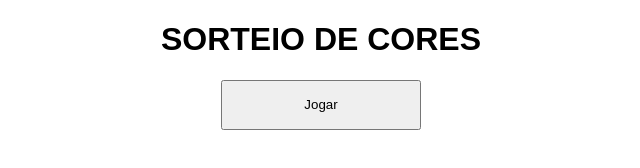
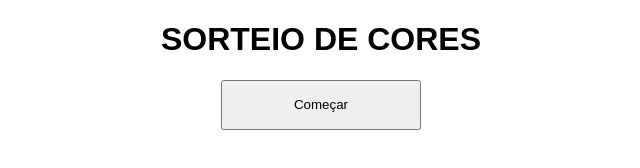
Before and after one commit to tiagolima05/Jogo_das_Cores, a plain HTML site: page index.html in a window 1280 px wide. Shown: the full height of the page, 319-959 px from the left. Drawn offline with Linux system fonts and the light colour scheme.

Commit message:
Update index.html

```diff
--- a/index.html
+++ b/index.html
@@ -19,6 +19,6 @@
 <body>
     <h1>Sorteio de Cores</h1>
     <script type="text/javascript" src="index.js"></script>
-    <button onClick="sorteioCores(), continuacao()">Jogar</button>
+    <button onClick="sorteioCores(), continuacao()">Começar</button>
 </body>
 </html>
```
